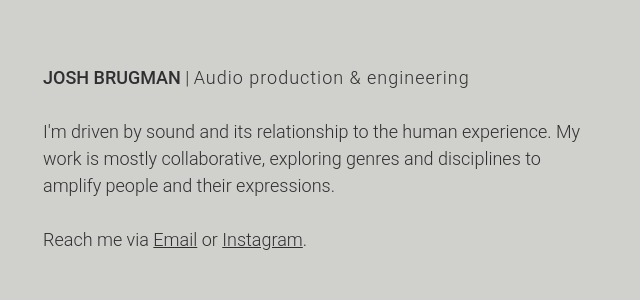
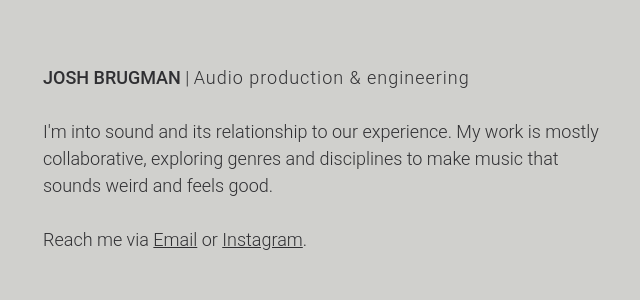
Before and after one commit to joshbrugman/joshbrugman.github.io, a Jekyll site: the page built from index.html, in a window 1280 px wide. Shown: the top 300 px of the page, without its empty margins (5-645 px from the left). Built offline with Jekyll 4.4.1, drawn with Linux system fonts in a browser that asks for light colours; some web fonts are replaced.

Commit message:
Update index.html
Updated bio, less pretentious

```diff
--- a/index.html
+++ b/index.html
@@ -7,9 +7,9 @@ layout: base
     <div id="single-stream-idea"> <span class="bold">JOSH BRUGMAN</span> | <span class="paragraphspace">
         Audio production & engineering </span> <br> <br>
 
-    I'm driven by sound and its relationship to the human experience.
+    I'm into sound and its relationship to our experience.
 
-    My work is mostly collaborative, exploring genres and disciplines to amplify people and their expressions.
+    My work is mostly collaborative, exploring genres and disciplines to make music that sounds weird and feels good.
 
         <br> <br>
 
```
